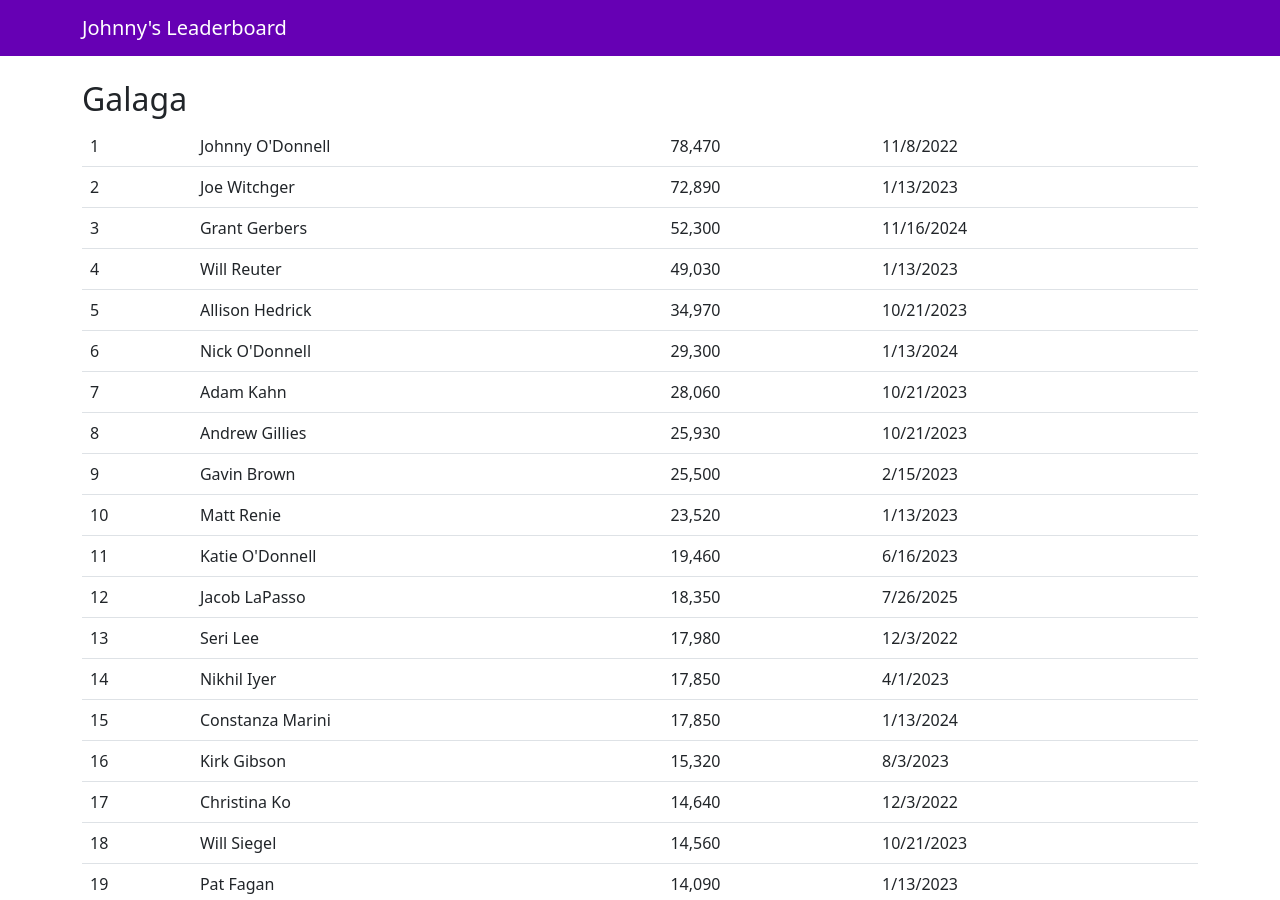
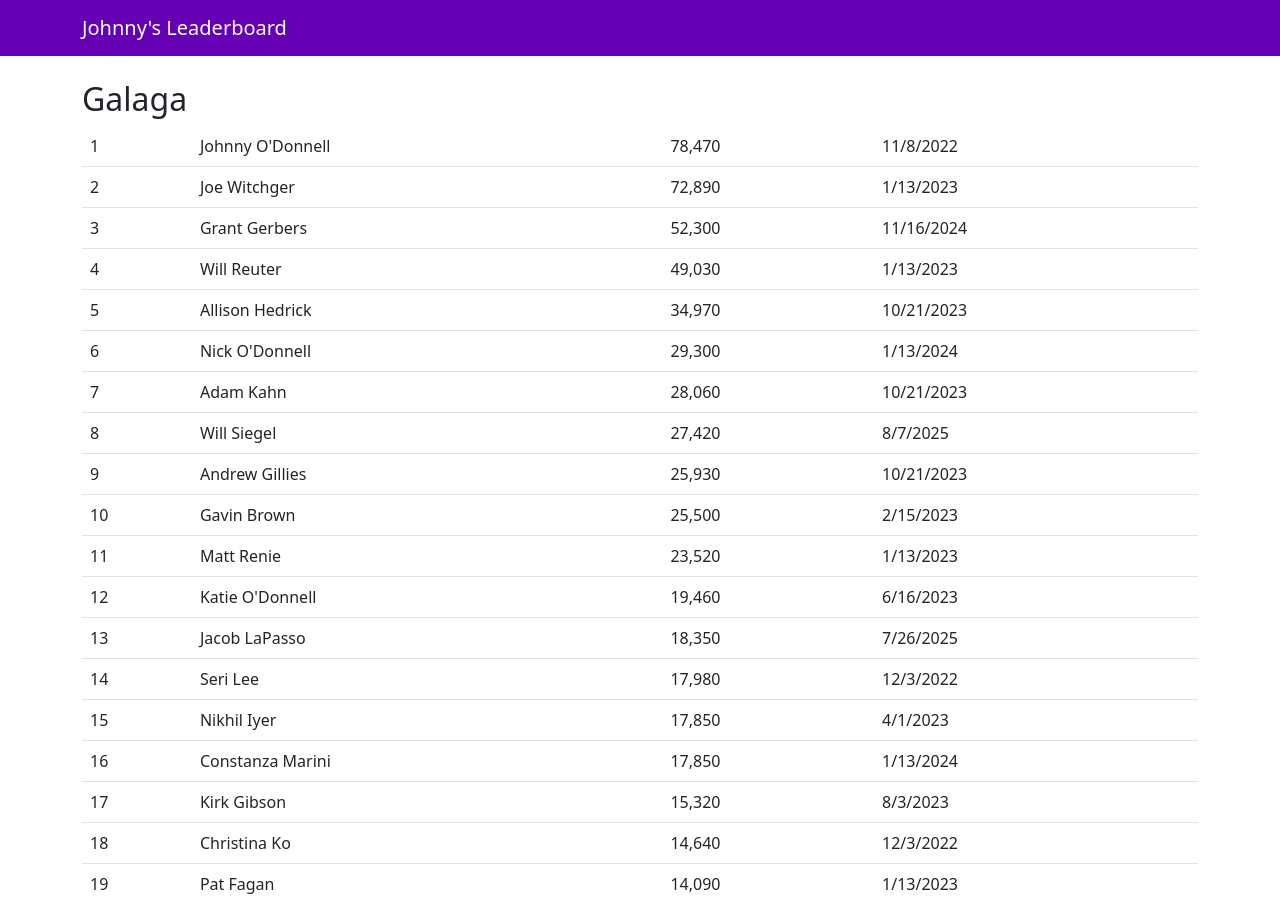
Before and after one commit to johnnyo-games/johnnyo-games.github.io, a Jekyll site: the page built from index.html, in a window 1280 px wide and 900 px high. Built offline with Jekyll 4.4.1, drawn with Linux system fonts in a browser that asks for light colours.

Commit message:
Add new high score for Will

```diff
--- a/index.html
+++ b/index.html
@@ -40,6 +40,11 @@
             <td>Adam Kahn</td>
             <td>28,060</td>
             <td>10/21/2023</td>
+        </tr>
+        <tr>
+            <td>Will Siegel</td>
+            <td>27,420</td>
+            <td>8/7/2025</td>
         </tr>
         <tr>
             <td>Andrew Gillies</td>
@@ -90,11 +95,6 @@
             <td>Christina Ko</td>
             <td>14,640</td>
             <td>12/3/2022</td>
-        </tr>
-        <tr>
-            <td>Will Siegel</td>
-            <td>14,560</td>
-            <td>10/21/2023</td>
         </tr>
         <tr>
             <td>Pat Fagan</td>
```
